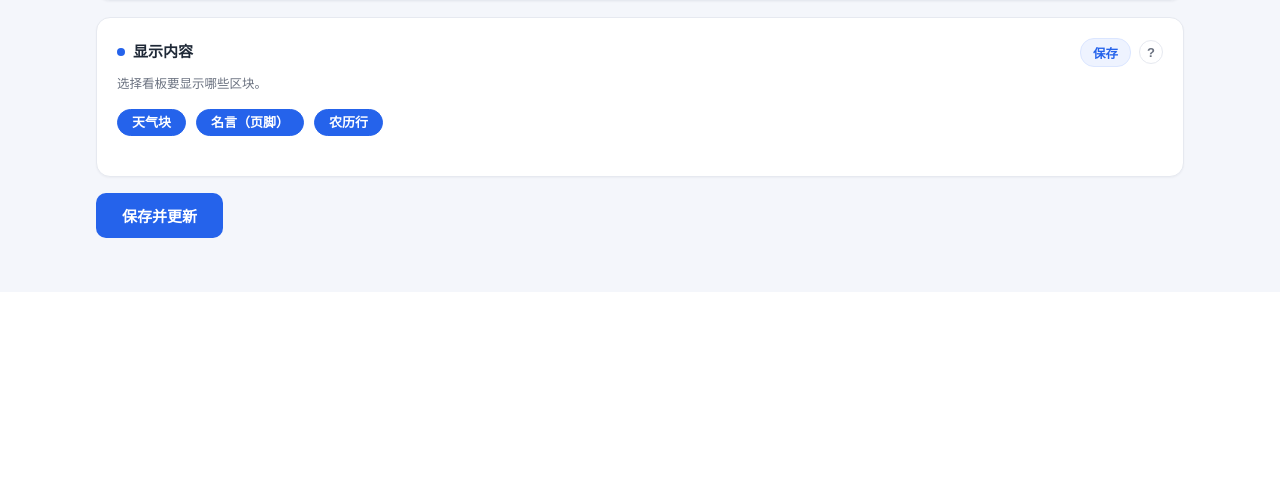
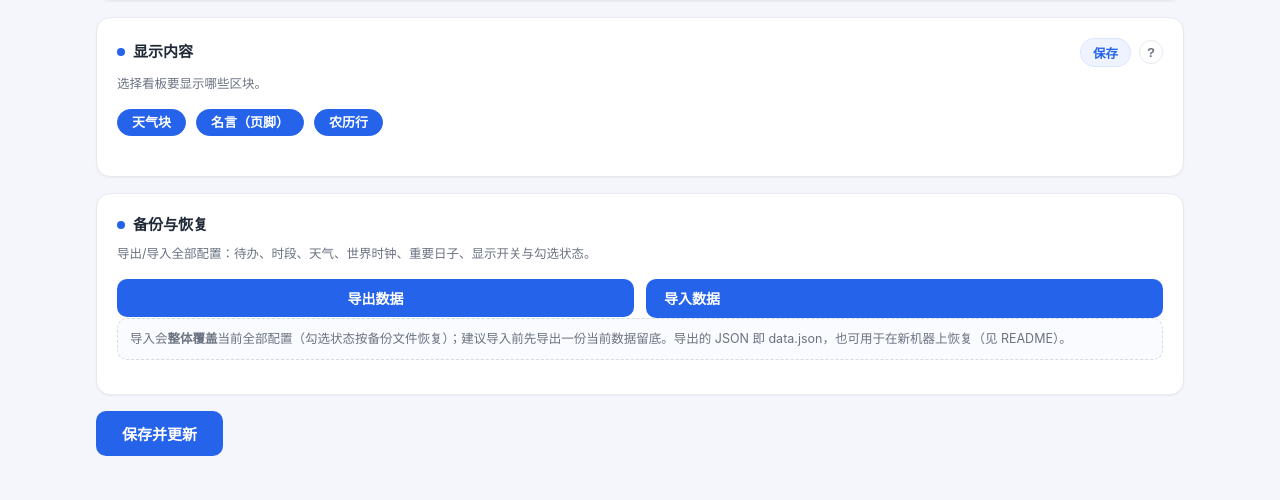
Before and after one commit to ZevAlain/KindleDashboard, a Flask app: page /admin in a window 1280 px wide. Shown: the part 508-1008 px from the top of the page. Before the commit the page ends 746 px from the top, so only its background shows below. Run offline with Flask 3, Linux system fonts and the light colour scheme; the visitor is signed in with stand-in values (Sample User, id 1); data that the repository does not hold is empty.

Commit message:
admin 增加备份/导入功能；README License 修正为 GPL-3.0 并移除命令行备份章节

```diff
--- a/kindle_dashboard/templates/admin.html
+++ b/kindle_dashboard/templates/admin.html
@@ -212,6 +212,18 @@
                 <div class="field">
                     <div id="dispToggles" style="display:flex; gap:10px; flex-wrap:wrap;"></div>
                 </div>
+            </section>
+
+            <section class="card">
+                <h3><span class="dot"></span>备份与恢复</h3>
+                <p class="sub">导出/导入全部配置：待办、时段、天气、世界时钟、重要日子、显示开关与勾选状态。</p>
+                <div class="row2" style="gap:12px; align-items:center;">
+                    <button type="button" class="save-btn" style="padding:9px 18px; font-size:14px;" onclick="location.href='/admin/export'">导出数据</button>
+                    <label class="save-btn" style="padding:9px 18px; font-size:14px; cursor:pointer; position:relative; overflow:hidden;">导入数据
+                        <input type="file" accept="application/json,.json" style="position:absolute; left:-9999px;" onchange="importData(this)">
+                    </label>
+                </div>
+                <div class="help-box" style="display:block;">导入会<b>整体覆盖</b>当前全部配置（勾选状态按备份文件恢复）；建议导入前先导出一份当前数据留底。导出的 JSON 即 data.json，也可用于在新机器上恢复（见 README）。</div>
             </section>
         </div>
         </div>
@@ -523,6 +535,37 @@
         state.items[i] = state.items[j];
         state.items[j] = tmp;
         renderItems();
+      }
+
+      function importData(inp) {
+        // 备份导入：读文件 -> 本地 JSON 校验 -> confirm 确认覆盖 -> POST /admin/import
+        var f = inp.files && inp.files[0];
+        if (!f) return;
+        var reader = new FileReader();
+        reader.onload = function () {
+          var data;
+          try { data = JSON.parse(reader.result); }
+          catch (e) { alert('文件不是有效的 JSON。'); inp.value = ''; return; }
+          if (!window.confirm('导入将整体覆盖当前全部配置（待办/时段/天气/世界时钟/重要日子/显示开关），确定继续？')) {
+            inp.value = ''; return;
+          }
+          fetch('/admin/import', {
+            method: 'POST',
+            headers: { 'Content-Type': 'application/json' },
+            body: JSON.stringify(data)
+          }).then(function (r) {
+            if (!r.ok) throw new Error('服务器拒绝了该文件（不是有效的看板数据）');
+            return r.json();
+          }).then(function (j) {
+            if (!j.ok) throw new Error(j.error || '导入失败');
+            alert('导入成功，页面即将刷新。');
+            location.reload();
+          }).catch(function (e) {
+            alert('导入失败：' + (e.message || e));
+            inp.value = '';
+          });
+        };
+        reader.readAsText(f, 'utf-8');
       }
 
       // ----------------- 移动端触控拖动 -----------------
--- a/kindle_dashboard/views.py
+++ b/kindle_dashboard/views.py
@@ -1,6 +1,7 @@
 # -*- coding: utf-8 -*-
 """全部路由与页面视图。register_views(app) 由 create_app 调用。"""
 import hmac
+import json
 import urllib.parse
 from datetime import date, datetime
 
@@ -12,7 +13,7 @@ from .config import API_SOURCES, CN_TZ, WEEKDAY_CN, now_cn
 from .data import (DATA_LOCK, DEFAULT_CITY_LIST, DEFAULT_DISPLAY, _get_data_locked,
                    _norm_city_list, _norm_display, _norm_special_dates,
                    _shuffle_items_for_day, get_data, item_meta, item_visible,
-                   gen_client_id, load_data, save_data, valid_item_time)
+                   gen_client_id, load_data, normalize, save_data, valid_item_time)
 from .emoji import convert_emoji_to_html
 from .geocode import geocode_search
 from .holidays import get_holiday_events, holiday_line
@@ -359,6 +360,35 @@ def register_views(app):
         return render_template('admin.html', data=data, data_json=data)
 
 
+    @app.route('/admin/export')
+    @login_required
+    def admin_export():
+        """导出全部配置为 JSON 附件（待办/时段/天气/世界时钟/重要日子/显示开关/勾选状态）。"""
+        data = get_data()
+        body = json.dumps(data, ensure_ascii=False, indent=2)
+        fname = "kindle-dashboard-backup-%s.json" % now_cn().strftime("%Y%m%d-%H%M")
+        resp = make_response(body)
+        resp.headers['Content-Type'] = 'application/json; charset=utf-8'
+        resp.headers['Content-Disposition'] = 'attachment; filename="%s"' % fname
+        resp.headers['Cache-Control'] = 'no-store'
+        return resp
+
+
+    @app.route('/admin/import', methods=['POST'])
+    @login_required
+    def admin_import():
+        """导入备份（整体覆盖当前配置）。导入数据经 normalize 规范化后原子落盘。"""
+        payload = request.get_json(silent=True)
+        if (not isinstance(payload, dict)
+                or not isinstance(payload.get('items'), list)
+                or not isinstance(payload.get('periods'), list)):
+            return jsonify({"ok": False, "error": "不是有效的看板数据文件"}), 400
+        data = normalize(payload)
+        with DATA_LOCK:
+            save_data(data)
+        return jsonify({"ok": True})
+
+
     @app.route('/toggle/<item_id>', methods=['GET', 'POST'])
     @login_required
     def toggle_item(item_id):
```
Also changed, not shown: README.md.
